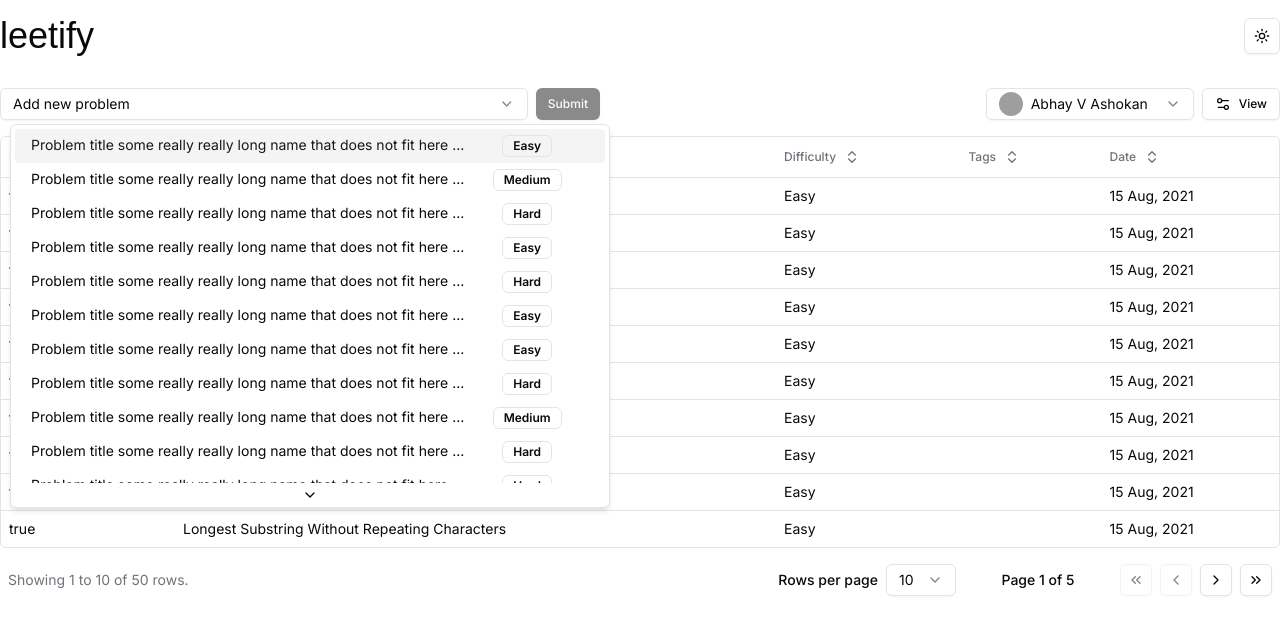
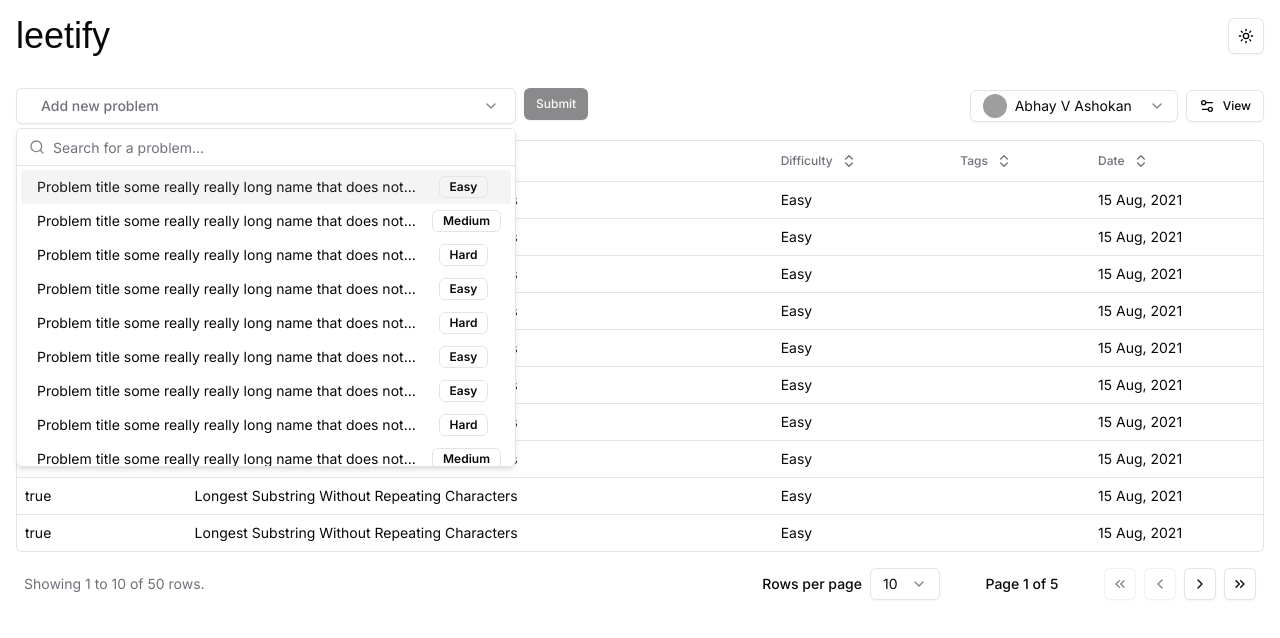
Before and after one commit to AbhayVAshokan/leetify, a Next.js app: page /dashboard in a window 1280 px wide. Both pictures are taken after a click on the button "Add new problem". Shown: the top 638 px of the page. Built offline with nearby package versions, Linux system fonts and the light colour scheme; grey boxes are pictures that could not be loaded; a web font is replaced by a local one.

Commit message:
Replaced select component with combobox in add problem component

```diff
--- a/app/dashboard/add-problem.tsx
+++ b/app/dashboard/add-problem.tsx
@@ -1,51 +1,97 @@
 import { Badge } from "@/components/ui/badge";
 import { Button } from "@/components/ui/button";
 import {
-  Select,
-  SelectContent,
-  SelectItem,
-  SelectTrigger,
-  SelectValue,
-} from "@/components/ui/select";
+  Command,
+  CommandEmpty,
+  CommandGroup,
+  CommandInput,
+  CommandItem,
+  CommandList,
+} from "@/components/ui/command";
+import {
+  Popover,
+  PopoverContent,
+  PopoverTrigger,
+} from "@/components/ui/popover";
+import { ChevronDown } from "lucide-react";
 import { useState } from "react";
 
-const problems = Array.from(Array(30)).map((_, index) => ({
-  id: index,
+type ProblemType = {
+  id: string;
+  title: string;
+  difficulty: string;
+  url: string;
+};
+
+const problems: ProblemType[] = Array.from(Array(30)).map((_, index) => ({
+  id: index.toString(),
   title: `Problem title some really really long name that does not fit here more length ${index}`,
   difficulty: ["Easy", "Medium", "Hard"][Math.floor(Math.random() * 3)],
   url: "https://leetcode.com/problems/two-sum",
 }));
 
+const Item = ({ problem }: { problem: ProblemType }) => (
+  <div className="grid grid-cols-12 items-center gap-4 px-2">
+    <p className="col-span-9 truncate sm:col-span-10">{problem.title}</p>
+    <Badge
+      variant="outline"
+      className="col-span-3 m-auto self-center sm:col-span-2"
+    >
+      {problem.difficulty}
+    </Badge>
+  </div>
+);
+
 const AddProblem = () => {
-  const [problemId, setProblemId] = useState(null);
+  const [isOpen, setIsOpen] = useState(false);
+  const [problemId, setProblemId] = useState("");
 
   return (
-    <div className="select-width-override flex w-full gap-2">
-      <Select
-        onValueChange={(id) => {
-          console.log(id);
-          setProblemId(problems.find((problem) => problem.id === id)?.id);
-        }}
-      >
-        <SelectTrigger className="h-8">
-          <SelectValue placeholder={<p>Add new problem</p>} />
-        </SelectTrigger>
-        <SelectContent className="select-width-override">
-          {problems.map(({ id, title, difficulty }) => (
-            <SelectItem key={id} value={id}>
-              <div className="grid grid-cols-12 gap-4 px-2">
-                <p className="col-span-9 truncate sm:col-span-10">{title}</p>
-                <Badge
-                  variant="outline"
-                  className="col-span-3 m-auto self-center sm:col-span-2"
-                >
-                  {difficulty}
-                </Badge>
-              </div>
-            </SelectItem>
-          ))}
-        </SelectContent>
-      </Select>
+    <div className="flex w-full gap-2">
+      <Popover open={isOpen} onOpenChange={setIsOpen}>
+        <PopoverTrigger asChild>
+          <Button
+            variant="outline"
+            role="combobox"
+            className="w-full max-w-[min(500px,90vw)] items-center justify-between"
+          >
+            {problemId ? (
+              <Item problem={problems.find(({ id }) => id === problemId)} />
+            ) : (
+              <p className="px-2 text-muted-foreground">Add new problem</p>
+            )}
+            <ChevronDown className="opacity-50" />
+          </Button>
+        </PopoverTrigger>
+        <PopoverContent className="ml-4 w-full max-w-[min(500px,90vw)] p-0 md:ml-0">
+          <Command>
+            <CommandInput
+              placeholder="Search for a problem..."
+              className="h-9"
+            />
+            <CommandList>
+              <CommandEmpty>No problems found</CommandEmpty>
+              <CommandGroup>
+                {problems.map((problem) => (
+                  <CommandItem
+                    key={problem.id}
+                    value={problem.id}
+                    onSelect={(currentValue) => {
+                      setProblemId(
+                        currentValue === problemId ? "" : currentValue,
+                      );
+                      setIsOpen(false);
+                      setSearchTerm("");
+                    }}
+                  >
+                    <Item problem={problem} />
+                  </CommandItem>
+                ))}
+              </CommandGroup>
+            </CommandList>
+          </Command>
+        </PopoverContent>
+      </Popover>
       <Button size="sm" disabled={!problemId}>
         Submit
       </Button>
--- a/app/globals.css
+++ b/app/globals.css
@@ -64,17 +64,3 @@
     @apply bg-background text-foreground;
   }
 }
-
-@layer components {
-  .select-width-override {
-    max-width: min(600px, 90vw);
-
-    button {
-      text-align: left;
-    }
-
-    button span {
-      width: 100%;
-    }
-  }
-}
--- /dev/null
+++ b/components/ui/combobox.tsx
@@ -0,0 +1,94 @@
+"use client";
+
+import * as React from "react";
+import { Check, ChevronsUpDown } from "lucide-react";
+
+import { cn } from "@/lib/utils";
+import { Button } from "@/components/ui/button";
+import {
+  Command,
+  CommandEmpty,
+  CommandGroup,
+  CommandInput,
+  CommandItem,
+  CommandList,
+} from "@/components/ui/command";
+import {
+  Popover,
+  PopoverContent,
+  PopoverTrigger,
+} from "@/components/ui/popover";
+
+const frameworks = [
+  {
+    value: "next.js",
+    label: "Next.js",
+  },
+  {
+    value: "sveltekit",
+    label: "SvelteKit",
+  },
+  {
+    value: "nuxt.js",
+    label: "Nuxt.js",
+  },
+  {
+    value: "remix",
+    label: "Remix",
+  },
+  {
+    value: "astro",
+    label: "Astro",
+  },
+];
+
+export function ComboboxDemo() {
+  const [open, setOpen] = React.useState(false);
+  const [value, setValue] = React.useState("");
+
+  return (
+    <Popover open={open} onOpenChange={setOpen}>
+      <PopoverTrigger asChild>
+        <Button
+          variant="outline"
+          role="combobox"
+          aria-expanded={open}
+          className="w-[200px] justify-between"
+        >
+          {value
+            ? frameworks.find((framework) => framework.value === value)?.label
+            : "Select framework..."}
+          <ChevronsUpDown className="opacity-50" />
+        </Button>
+      </PopoverTrigger>
+      <PopoverContent className="w-[200px] p-0">
+        <Command>
+          <CommandInput placeholder="Search framework..." className="h-9" />
+          <CommandList>
+            <CommandEmpty>No framework found.</CommandEmpty>
+            <CommandGroup>
+              {frameworks.map((framework) => (
+                <CommandItem
+                  key={framework.value}
+                  value={framework.value}
+                  onSelect={(currentValue) => {
+                    setValue(currentValue === value ? "" : currentValue);
+                    setOpen(false);
+                  }}
+                >
+                  {framework.label}
+                  <Check
+                    className={cn(
+                      "ml-auto",
+                      value === framework.value ? "opacity-100" : "opacity-0",
+                    )}
+                  />
+                </CommandItem>
+              ))}
+            </CommandGroup>
+          </CommandList>
+        </Command>
+      </PopoverContent>
+    </Popover>
+  );
+}
```
